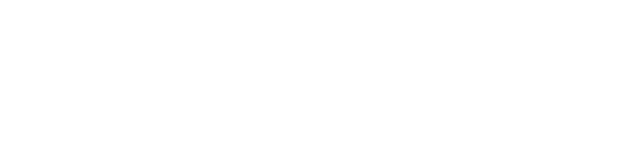
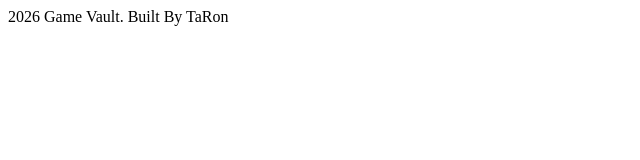
Before and after one commit to RPG-TaRon/version-control-simulation-Taron, a plain HTML site: page index.html in a window 1280 px wide. Shown: the whole page, without its empty margins (0-640 px from the left). Drawn offline with Linux system fonts and the light colour scheme.

Commit message:
added footer section to index.html

```diff
--- a/index.html
+++ b/index.html
@@ -6,6 +6,9 @@
 
 <body>
   <h1>  </h1>
+  <footer>
+    <p>2026 Game Vault. Built By TaRon</p>
+  </footer>
 </body>
 
 </html>
```
